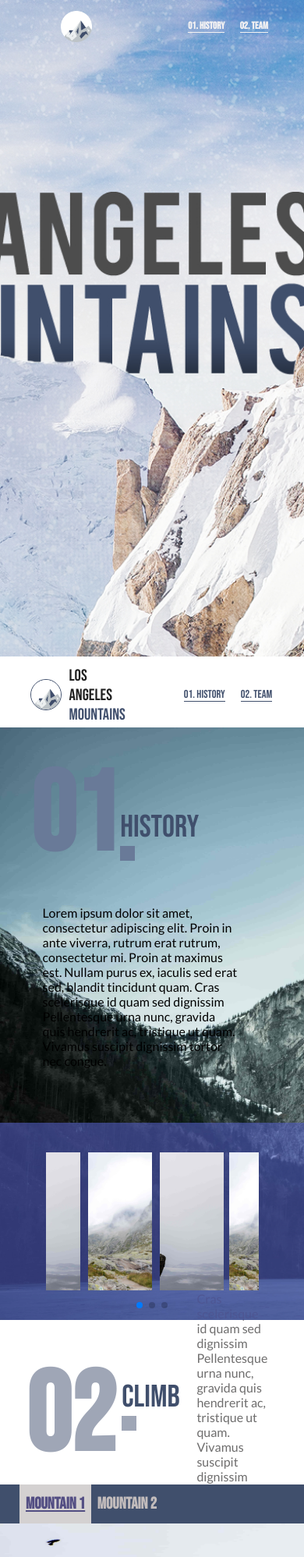
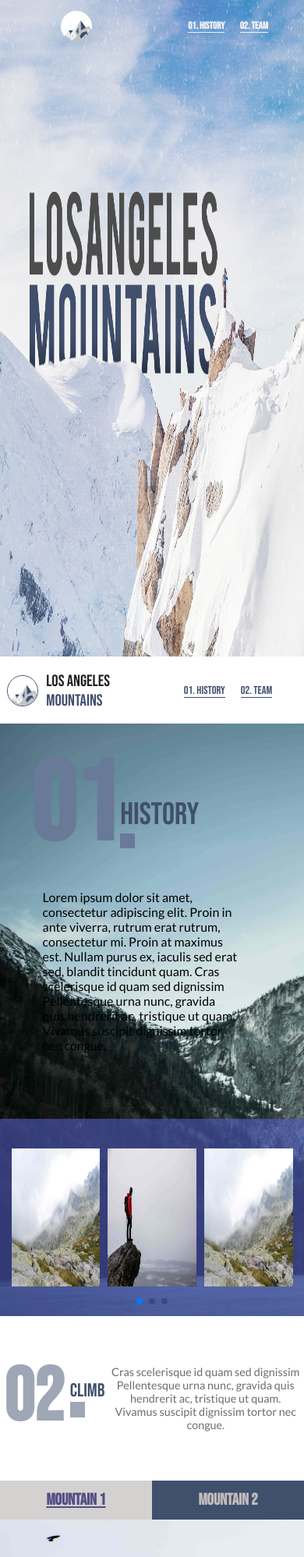
Before and after one commit to AngelDarco/los-angeles-mountains, a website: page index.html in a window 390 px wide. Shown: the top 1997 px of the page at 78% size. Drawn offline with nearby package versions, Linux system fonts and the light colour scheme.

Commit message:
responsive querys add

```diff
--- a/style.css
+++ b/style.css
@@ -6,13 +6,12 @@
     font-family: Lato-Regular;
     src: url(./fonts/Lato-Regular.ttf);
 }
-:root{
+:root {
     --primary-color: #404f6c;
-    /* --secondary-color: #000; */
     --text-color: #494747cb;
 }
 
-*{
+* {
     margin: 0;
     padding: 0;
     box-sizing: border-box;
@@ -22,40 +21,40 @@
     font-display: block;
 }
 
-*::-webkit-scrollbar{
+*::-webkit-scrollbar {
     display: none;
 }
 
-a{
+a {
     text-decoration: none;
     color: inherit;
 }
 
-
 /* header */
-header{
+header {
     width: 100%;
     height: 8vh;
     display: flex;
     position: absolute;
     z-index: 100;
 }
+/* logo header */
+header .logo img {
+    width: 40px;
+    height: 40px;
+}
 
-header .logo, .links{
+header .logo,
+.links {
     width: 50%;
     height: 100%;
     display: flex;
     align-items: center;
     justify-content: center;
 }
-/* logo header */
-header .logo img{
-    width: 40px;
-    height: 40px;
-}
 
-/* links */
-header .links ul{
+/* links header*/
+header .links ul {
     width: 100%;
     height: 100%;
     display: flex;
@@ -63,10 +62,10 @@ header .links ul{
     justify-content: center;
 }
 
-header .links ul li{
+header .links ul li {
     color: #f5f3f3;
     border-bottom: 1px solid #f5f3f3;
-    font-size: .8rem;
+    font-size: 0.8rem;
     width: auto;
     margin: 0 5%;
     font-weight: bold;
@@ -74,25 +73,26 @@ header .links ul li{
     list-style: none;
 }
 
-
 /* main */
-
-main{
+main {
     width: 100%;
-    /* height: 100vh; */
+    height: fit-content;
 }
 
+main .main {
+    width: 100%;
+    height: 100vh;
+}
 
-main .main img{
+main .main img {
     width: 100%;
     height: 100vh;
     object-fit: cover;
     object-position: 50% 0%;
-
 }
 
 /* history */
-main .history nav{
+main .history nav {
     color: var(--primary-color);
     width: 100%;
     height: 10vh;
@@ -101,7 +101,8 @@ main .history nav{
     justify-content: center;
 }
 
-main .history nav .logo, .links{
+main .history nav .logo,
+.links {
     width: 50%;
     height: 100%;
     display: flex;
@@ -109,14 +110,14 @@ main .history nav .logo, .links{
     justify-content: center;
 }
 
-main .history nav .logo img{
+main .history nav .logo img {
     width: 40px;
     height: 40px;
     border: 1px solid var(--primary-color);
     border-radius: 50%;
 }
 
-main .history nav .logo .title{
+main .history nav .logo .title {
     display: flex;
     padding: 0 10px;
     justify-content: center;
@@ -125,31 +126,31 @@ main .history nav .logo .title{
     width: 40%;
     height: 100%;
 }
-main .history nav .logo .title p:first-child{
+main .history nav .logo .title p:first-child {
     color: #202020;
 }
-main .history nav .links ul{
+main .history nav .links ul {
     width: 100%;
     height: 100%;
     display: flex;
     align-items: center;
     justify-content: center;
 }
-main .history nav .links ul li{
-    font-size: .9rem;
+main .history nav .links ul li {
+    font-size: 0.9rem;
     list-style: none;
     margin: 0 10px;
     border-bottom: 1px solid var(--primary-color);
 }
 
 /* history main */
-main .history main{
+main .history main {
     width: 100%;
     height: 90vh;
     position: relative;
 }
 /* history image */
-main .history main .img{
+main .history main .img {
     width: 100%;
     height: 100%;
     position: absolute;
@@ -162,21 +163,21 @@ main .history main .text {
     width: 80%;
     height: 30%;
     margin: auto;
+}
 
-}
-main .history main .text .title{
+main .history main .text .title {
     display: flex;
     justify-content: flex-start;
     align-items: center;
     width: 100%;
     height: 100%;
 }
-main .history main .text .title h1{
+main .history main .text .title h1 {
     color: #697a98;
     font-size: 9em;
-    display: inline;;
+    display: inline;
 }
-main .history main .text .subtitle{
+main .history main .text .subtitle {
     color: var(--primary-color);
     width: auto;
     height: 50%;
@@ -186,19 +187,19 @@ main .history main .text .subtitle{
     justify-content: flex-end;
 }
 
-main .history main .text .title .subtitle p{
+main .history main .text .title .subtitle p {
     font-size: 2.5rem;
     display: flex;
     align-items: center;
     justify-content: center;
 }
 
-main .history main .text .title .subtitle .dot{
+main .history main .text .title .subtitle .dot {
     background: #697a98;
     width: 1.2rem;
     height: 1.2rem;
 }
-main .history main .text .body{
+main .history main .text .body {
     font-family: Lato-Regular;
     width: 90%;
     height: fit-content;
@@ -206,7 +207,7 @@ main .history main .text .body{
 }
 
 /* carousel */
-main .history main .carousel{
+main .history main .carousel {
     background-color: #505bbd9d;
     width: 100%;
     height: 30vh;
@@ -225,7 +226,6 @@ main .history main .carousel{
 }
 
 .swiper-slide {
-
     /* Center slide text vertically */
     display: -webkit-box;
     display: -ms-flexbox;
@@ -244,18 +244,16 @@ main .history main .carousel{
 .swiper-slide img {
     display: block;
     width: 30%;
+    aspect-ratio: 1/1;
+    flex-grow: 1;
     height: 100%;
-      margin-left: 10px;
-      object-fit: cover;
+    margin: 0 5px;
+    object-fit: fill;
 }
-
-
-
-
 
 /* Team */
 /* container */
-main .team  {
+main .team {
     width: 100%;
     height: 100vh;
     display: flex;
@@ -263,37 +261,38 @@ main .team  {
     flex-direction: column;
 }
 /* title */
-main .team .title{
+main .team .title {
     width: 70%;
     height: 25vh;
     display: flex;
     justify-content: center;
     align-items: flex-end;
 }
-main .team .title h1{
-    color:#9fa6b6;
+
+main .team .title h1 {
+    color: #9fa6b6;
     font-size: 9rem;
     display: inline;
 }
-main .team .title .subtitle{
+main .team .title .subtitle {
     width: auto;
     height: 97%;
     display: flex;
     flex-direction: column;
     justify-content: center;
-    padding: 0 .5rem;
+    padding: 0 0.5rem;
 }
-main .team .title .subtitle .name{
+main .team .title .subtitle .name {
     color: var(--primary-color);
     font-size: 2.5rem;
 }
 /* dot */
-main .team .title .subtitle .p{
+main .team .title .subtitle .p {
     width: 1.2rem;
     height: 1.2rem;
     background: #9fa6b6;
 }
-main .team .title .text{
+main .team .title .text {
     font-family: Lato-Regular;
     color: var(--text-color);
     width: 100%;
@@ -321,7 +320,7 @@ main .team .main nav {
     justify-content: center;
 }
 
-main .team .main nav a{
+main .team .main nav a {
     color: #c2bcbc;
     font-size: 1.3rem;
     font-weight: bold;
@@ -331,18 +330,18 @@ main .team .main nav a{
     height: 100%;
     text-decoration: none;
 }
-main .team .main nav a:first-child{
+main .team .main nav a:first-child {
     margin-left: -40%;
 }
 
-main .team .main nav .clicked{
+main .team .main nav .clicked {
     background-color: #d4d1d1;
     color: #373272d2;
     text-decoration: underline;
 }
 
 /* team main schedule */
-main .team .main main{
+main .team .main main {
     width: 100%;
     height: 100%;
     display: flex;
@@ -351,7 +350,7 @@ main .team .main main{
     position: relative;
 }
 /* team img container */
-main .team .main main img{
+main .team .main main img {
     position: absolute;
     width: inherit;
     height: inherit;
@@ -360,25 +359,25 @@ main .team .main main img{
     z-index: -100;
 }
 /* schedule container */
-main .team .main main .schedule{
+main .team .main main .schedule {
     margin-left: -30%;
     background-color: #eeedf2a8;
     color: var(--text-color);
-    width: 25%;
+    width: 30%;
     height: 50%;
     display: flex;
     align-items: center;
     justify-content: space-around;
     flex-direction: column;
 }
-main .team .main main .schedule h1{
+main .team .main main .schedule h1 {
     width: 70%;
     text-align: left;
     color: var(--primary-color);
     font-size: 2rem;
 }
 
-main .team .main main .schedule .dates{
+main .team .main main .schedule .dates {
     width: 100%;
     height: 70%;
     display: flex;
@@ -386,12 +385,12 @@ main .team .main main .schedule .dates{
     justify-content: space-around;
 }
 
-main .team .main main .schedule .dates div{
+main .team .main main .schedule .dates div {
     width: 50%;
     height: 100%;
 }
 
-main .team .main main .schedule .dates div p{
+main .team .main main .schedule .dates div p {
     font-family: Lato-Regular;
     font-size: 1rem;
     display: flex;
@@ -400,6 +399,121 @@ main .team .main main .schedule .dates div p{
     width: 100%;
     height: 15%;
 }
-main .team .main main .schedule .dates div p:nth-child(3){
+main .team .main main .schedule .dates div p:nth-child(3) {
     padding: 10% 0;
 }
+
+/* Querys */
+
+/* main img background */
+@media (max-width: 500px) {
+    main .main img {
+        object-fit: fill;
+        object-position: center;
+    }
+}
+
+/* history seccion */
+@media (max-width: 1450px) {
+    /* history title */
+    main .history main .text {
+        height: 28%;
+    }
+    /* carousel querys */
+    @media (max-width: 1000px) {
+        .swiper {
+            width: 85%;
+        }
+        @media (max-width: 800px) {
+            .swiper-slide img:first-child {
+                display: none;
+            }
+
+            @media (max-width: 550px) {
+                /* history nav */
+                main .history nav .logo .title {
+                    width: 70%;
+                }
+            }
+
+            /* carousel container */
+            @media (max-width: 500px) {
+                .swiper {
+                    width: 95%;
+                }
+            }
+        }
+    }
+}
+
+/* team secction */
+@media (max-width: 1300px) {
+    /* team header */
+    main .team .title .subtitle {
+        height: 90%;
+    }
+
+    /* schedule container */
+    @media (max-width: 1000px) {
+        main .team .main main .schedule {
+            width: 45%;
+        }
+
+        @media (max-width: 800px) {
+            /* team schedule container */
+            main .team .main main .schedule {
+                width: 60%;
+                margin: 0;
+            }
+
+            @media (max-width: 650px) {
+                /* team header container */
+                main .team .title {
+                    align-items: center;
+                    width: 100%;
+                    padding: 0 5px;
+                }
+                main .team .title .text {
+                    padding: 0;
+                    overflow: hidden;
+                    text-align: center;
+                    font-size: 0.9rem;
+                }
+
+                @media (max-width: 450px) {
+                    /* team header title and subtitle */
+                    main .team .title h1 {
+                        font-size: 6rem;
+                    }
+                    main .team .title .subtitle .name {
+                        font-size: 1.5rem;
+                    }
+                    main .team .title .subtitle .p {
+                        width: 0.8;
+                        height: 0.8;
+                    }
+
+                    @media (max-width: 420px) {
+                        /* team schedule container */
+                        main .team .main main .schedule {
+                            width: 90%;
+                        }
+                        main .team .main main .schedule .dates div p {
+                            font-size: 0.9rem;
+                        }
+
+                        /* team nav */
+                        main .team .main nav a {
+                            width: 100%;
+                            display: flex;
+                            justify-content: center;
+                        }
+                        main .team .main nav a:first-child {
+                            margin: 0;
+                        }
+                    }
+                }
+            }
+        }
+    }
+}
```
Lines whose indentation alone changed are shown as unchanged.
